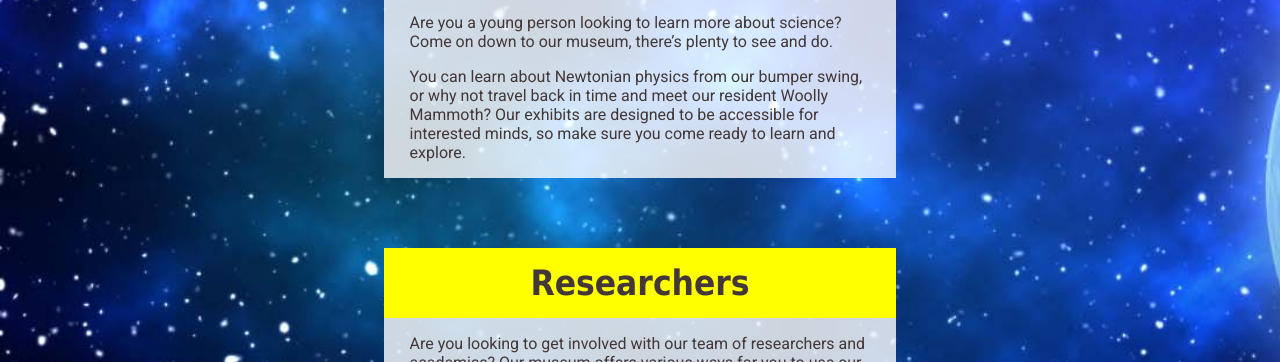
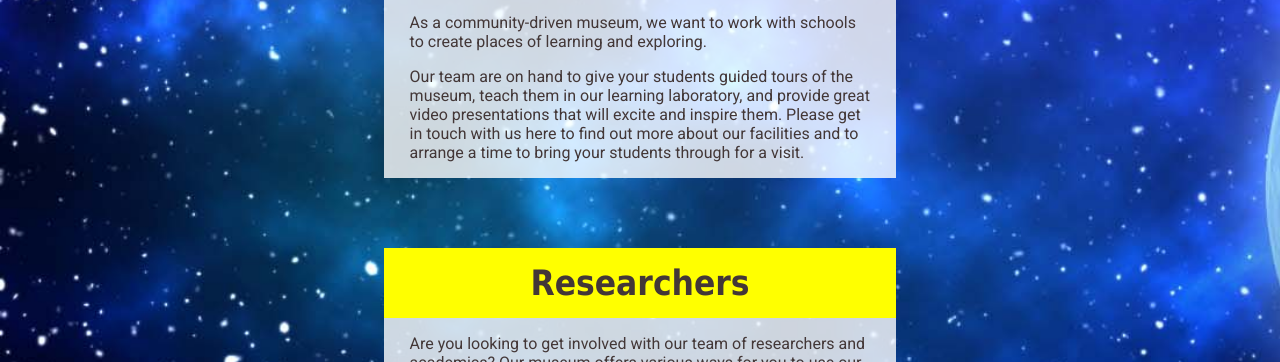
Before and after one commit to Bockey/SemesterProject, a plain HTML site: page explore.html in a window 1280 px wide. Shown: the part 738-1100 px from the top of the page. Drawn offline with Linux system fonts and the light colour scheme; a web font is replaced by a local one.

Commit message:
corrected text in articles

```diff
--- a/explore.html
+++ b/explore.html
@@ -66,32 +66,29 @@
         </article>
         <article class="teachers-card">
             <h2>Teachers</h3>
-            <p class="first-par">Are you a young person looking to
-                learn more about science? Come on
-                down to our museum, there’s plenty
-                to see and do.
+            <p class="first-par">As a community-driven
+                museum, we want to work with schools
+                to create places of learning and exploring.
             </p>
             <p class="first-par">
-                You can learn about Newtonian
-                physics from our bumper swing, or
-                why not travel back in time and meet
-                our resident Woolly Mammoth? Our
-                exhibits are designed to be accessible
-                for interested minds, so make sure
-                you come ready to learn and explore.
+                Our team are on hand
+                to give your students guided tours of
+                the museum, teach them in our learning
+                laboratory, and provide great video
+                presentations that will excite and inspire them.
+                Please get in touch with us here to find out more
+                about our facilities and to arrange a time
+                to bring your students through for a visit.
             </p>
         </article>
         <article class="researchers-card">
             <h2>Researchers</h3>
-            <p class="first-par">Are you looking to get involved with
-                our team of researchers and
-                academics? Our museum offers
-                various ways for you to use our
-                resources and contribute towards
-                them. We have online records,
-                laboratory space, and a working
-                relationship with a number of
-                universities around the country.
+            <p class="first-par">Are you looking to get involved
+                with our team of researchers and academics? Our museum
+                offers various ways for you to use our resources
+                and contribute towards them.
+                We have online records, laboratory space, and a working
+                relationship with a number of universities around the country.
             </p>
         </article>
     </main>
```
